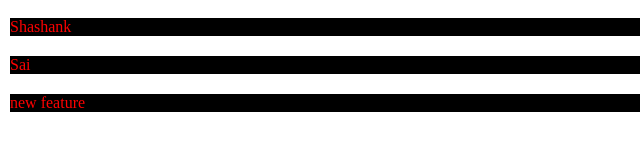
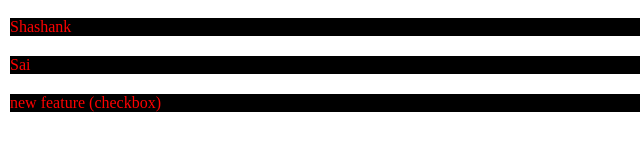
Before and after one commit to SaiShashank10-dev/localrepo, a plain HTML site: page index.html in a window 1280 px wide. Shown: the full height of the page, 0-640 px from the left. Drawn offline with Linux system fonts and the light colour scheme.

Commit message:
new Feature

```diff
--- a/index.html
+++ b/index.html
@@ -9,6 +9,6 @@
 <body>
     <p>Shashank</p>
     <p>Sai</p>
-    <p>new feature</p>
+    <p>new feature (checkbox)</p>
 </body>
 </html>
```
